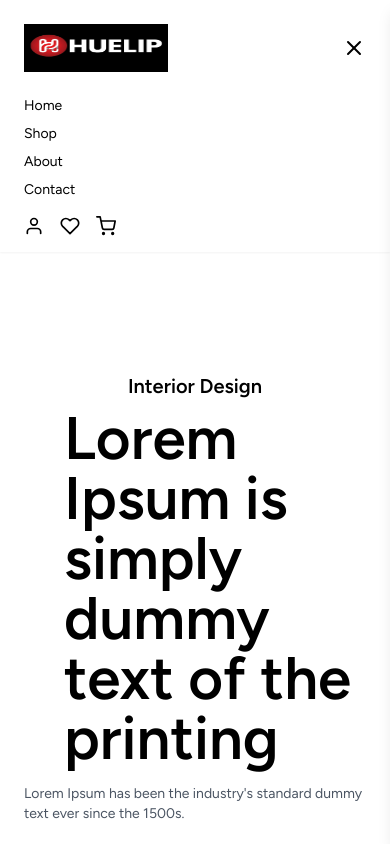
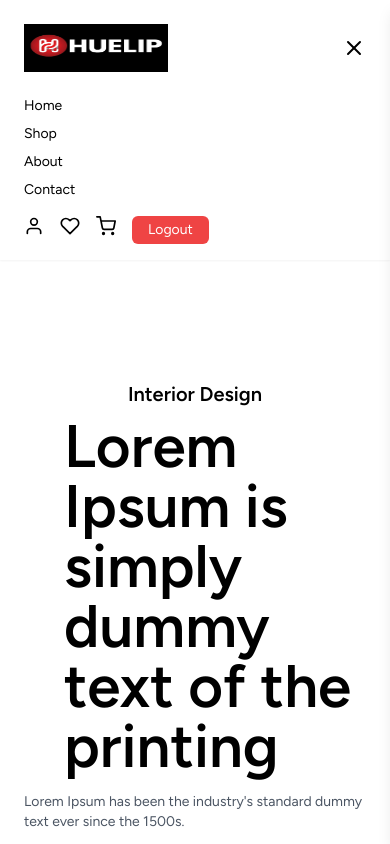
Before and after one commit to nikhil-1613/first_task, a React (Create React App) app in the folder frontend/: page /blog in a window 390 px wide. Both pictures are taken after a click on the button 354 px from the left and 48 px from the top of the page. Shown: the top 844 px of the page. Built offline with nearby package versions, Linux system fonts and the light colour scheme; no server answers; a web font is replaced by a local one.

Commit message:
modified:   frontend/src/client/components/Header.jsx

```diff
--- a/frontend/src/client/components/Header.jsx
+++ b/frontend/src/client/components/Header.jsx
@@ -143,6 +143,12 @@ function Header() {
                   </span>
                 )}
               </div>
+              <button
+              className="bg-red-500 text-white px-4 py-1 rounded-md text-sm"
+              onClick={handleLogout}
+            >
+              Logout
+            </button>
             </div>
           </div>
         )}
```
